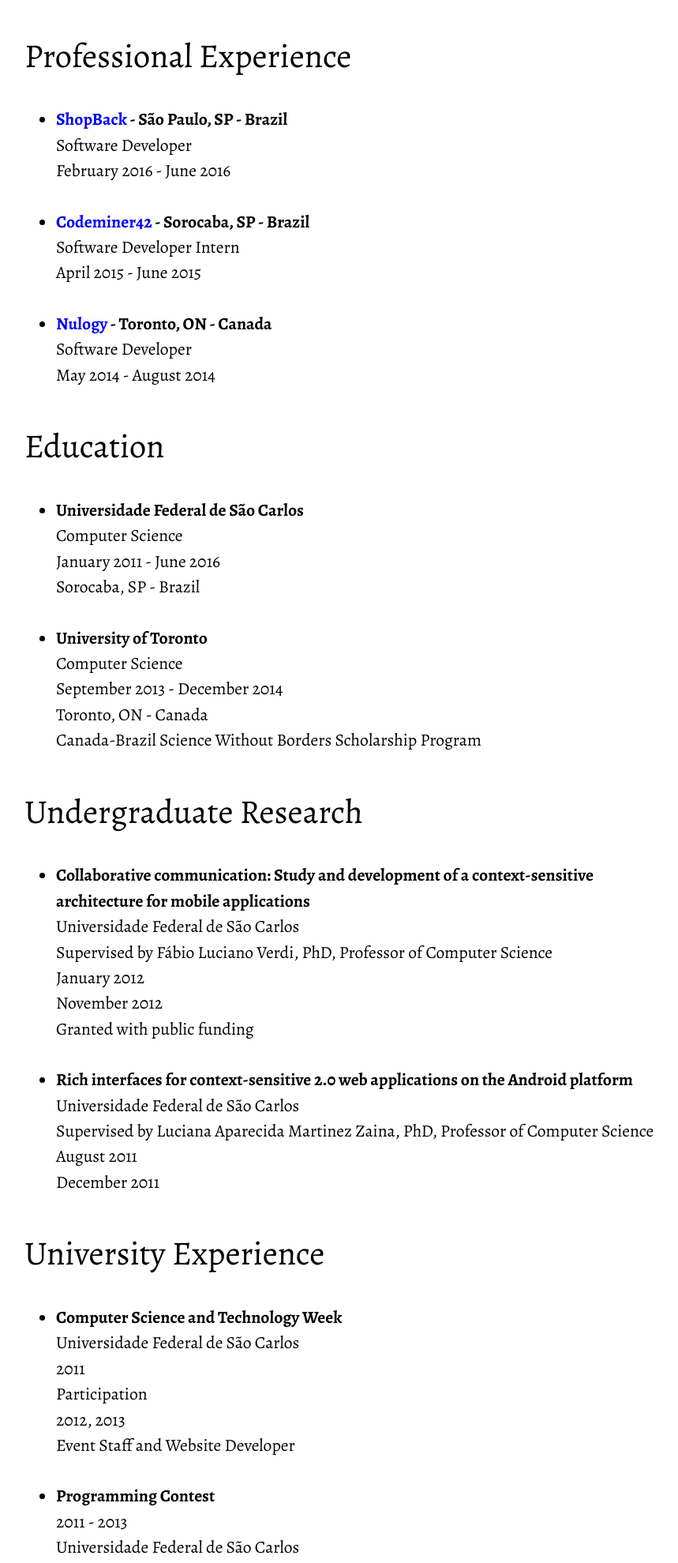
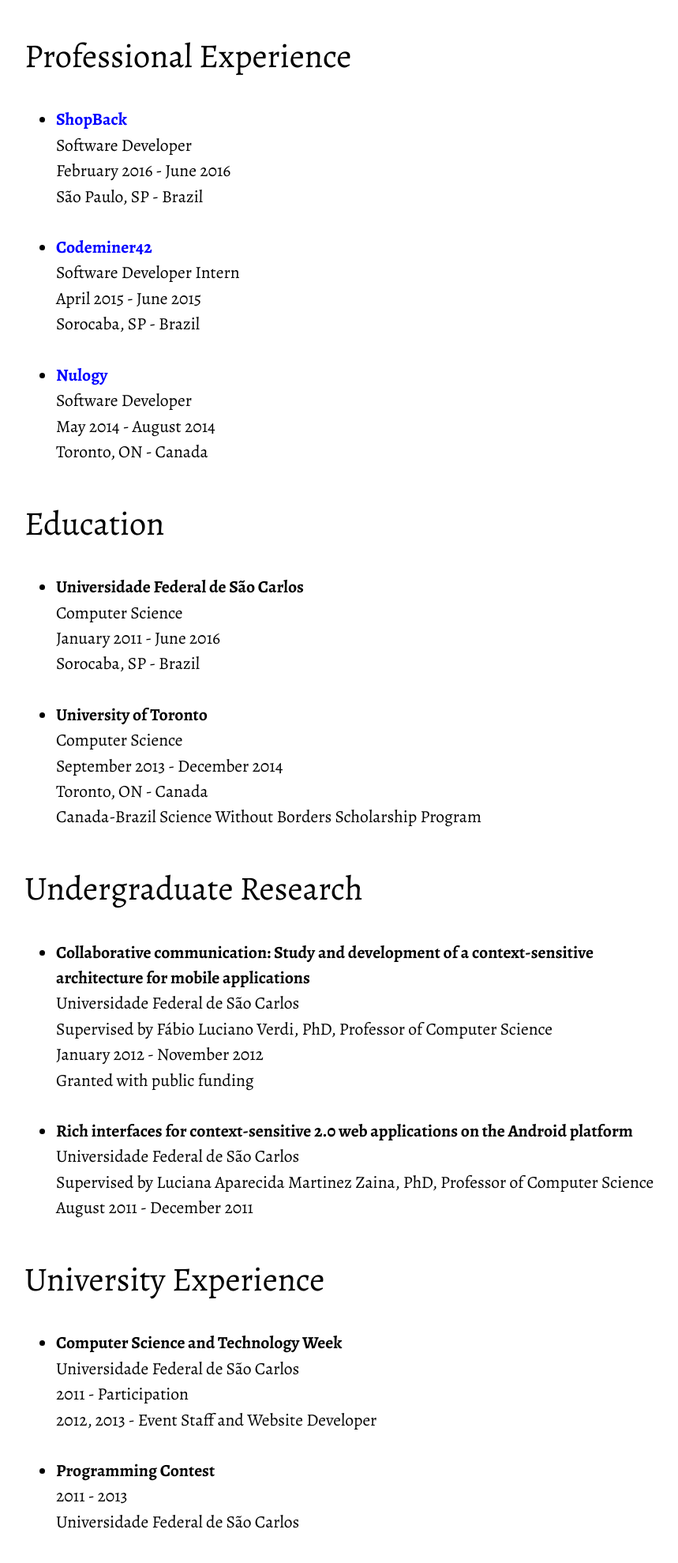
Before and after one commit to mccraveiro/mccraveiro.github.io, a plain HTML site: page index.html in a window 1280 px wide. Shown: the part 1041-3020 px from the top of the page at 79% size, without its empty margins (209-1068 px from the left). Drawn offline with nearby package versions, Linux system fonts and the light colour scheme.

Commit message:
Fix content

```diff
--- a/index.html
+++ b/index.html
@@ -46,19 +46,22 @@
 
         <ul>
           <li>
-            <p class="title"><a href="https://shopback.com.br/">ShopBack</a> - São Paulo, SP - Brazil</p>
+            <p class="title"><a href="https://shopback.com.br/">ShopBack</a></p>
             <p>Software Developer</p>
             <p>February 2016 - June 2016</p>
+            <p>São Paulo, SP - Brazil</p>
           </li>
           <li>
-            <p class="title"><a href="http://codeminer42.com/">Codeminer42</a> - Sorocaba, SP - Brazil</p>
+            <p class="title"><a href="http://codeminer42.com/">Codeminer42</a></p>
             <p>Software Developer Intern</p>
             <p>April 2015 - June 2015</p>
+            <p>Sorocaba, SP - Brazil</p>
           </li>
           <li>
-            <p class="title"><a href="https://nulogy.com/">Nulogy</a> - Toronto, ON - Canada</p>
+            <p class="title"><a href="https://nulogy.com/">Nulogy</a></p>
             <p>Software Developer</p>
             <p>May 2014 - August 2014</p>
+            <p>Toronto, ON - Canada</p>
           </li>
         </ul>
       </section>
@@ -91,14 +94,14 @@
             <p class="title">Collaborative communication: Study and development of a context-sensitive architecture for mobile applications</p>
             <p>Universidade Federal de São Carlos</p>
             <p>Supervised by Fábio Luciano Verdi, PhD, Professor of Computer Science</p>
-            <p>January 2012<br>November 2012</p>
+            <p>January 2012 - November 2012</p>
             <p>Granted with public funding</p>
           </li>
           <li>
             <p class="title">Rich interfaces for context-sensitive 2.0 web applications on the Android platform</p>
             <p>Universidade Federal de São Carlos</p>
             <p>Supervised by Luciana Aparecida Martinez Zaina, PhD, Professor of Computer Science</p>
-            <p>August 2011<br>December 2011</p>
+            <p>August 2011 - December 2011</p>
           </li>
         </ul>
       </section>
@@ -110,10 +113,8 @@
           <li>
             <p class="title">Computer Science and Technology Week</p>
             <p>Universidade Federal de São Carlos</p>
-            <p>2011</p>
-            <p>Participation</p>
-            <p>2012, 2013</p>
-            <p>Event Staff and Website Developer</p>
+            <p>2011 - Participation</p>
+            <p>2012, 2013 - Event Staff and Website Developer</p>
           </li>
           <li>
             <p class="title">Programming Contest</p>
```
